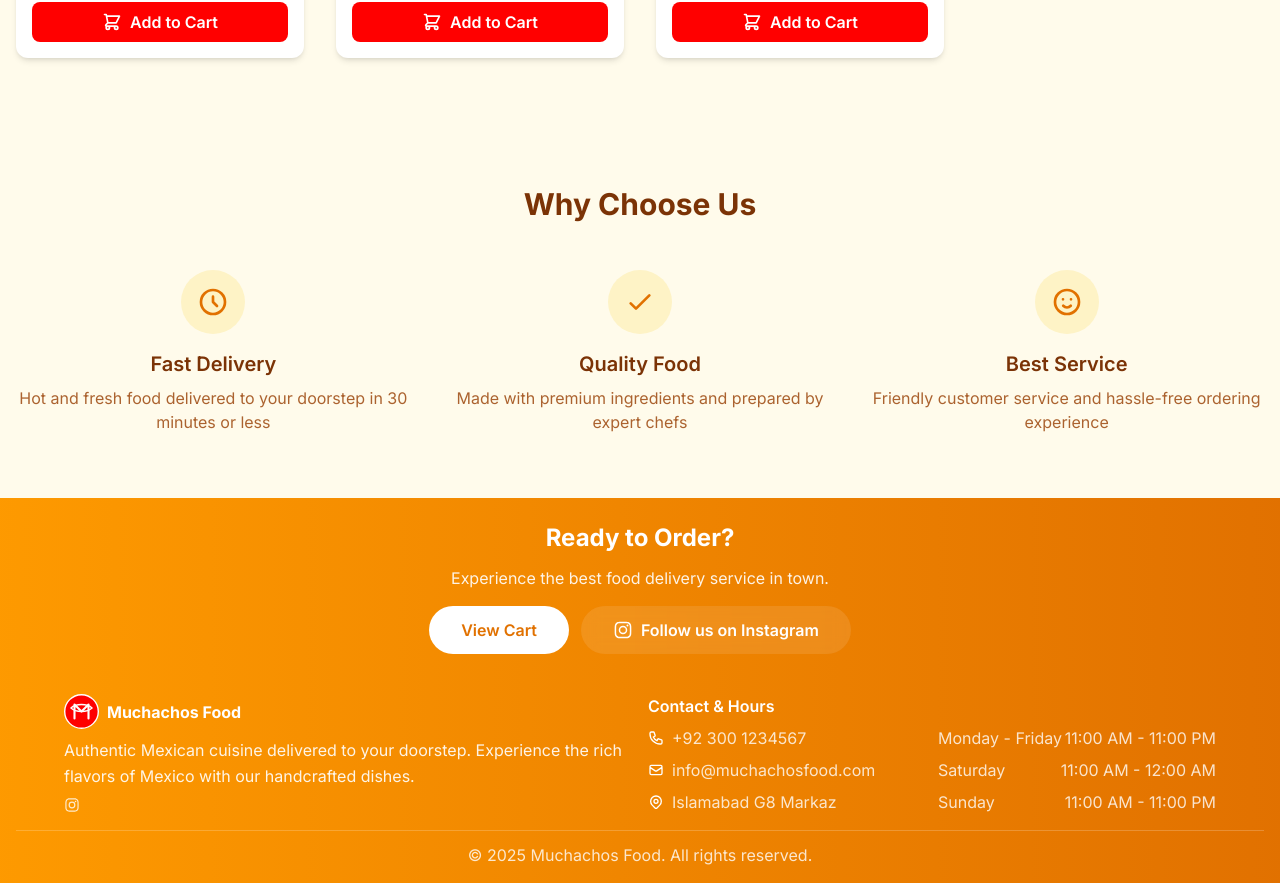
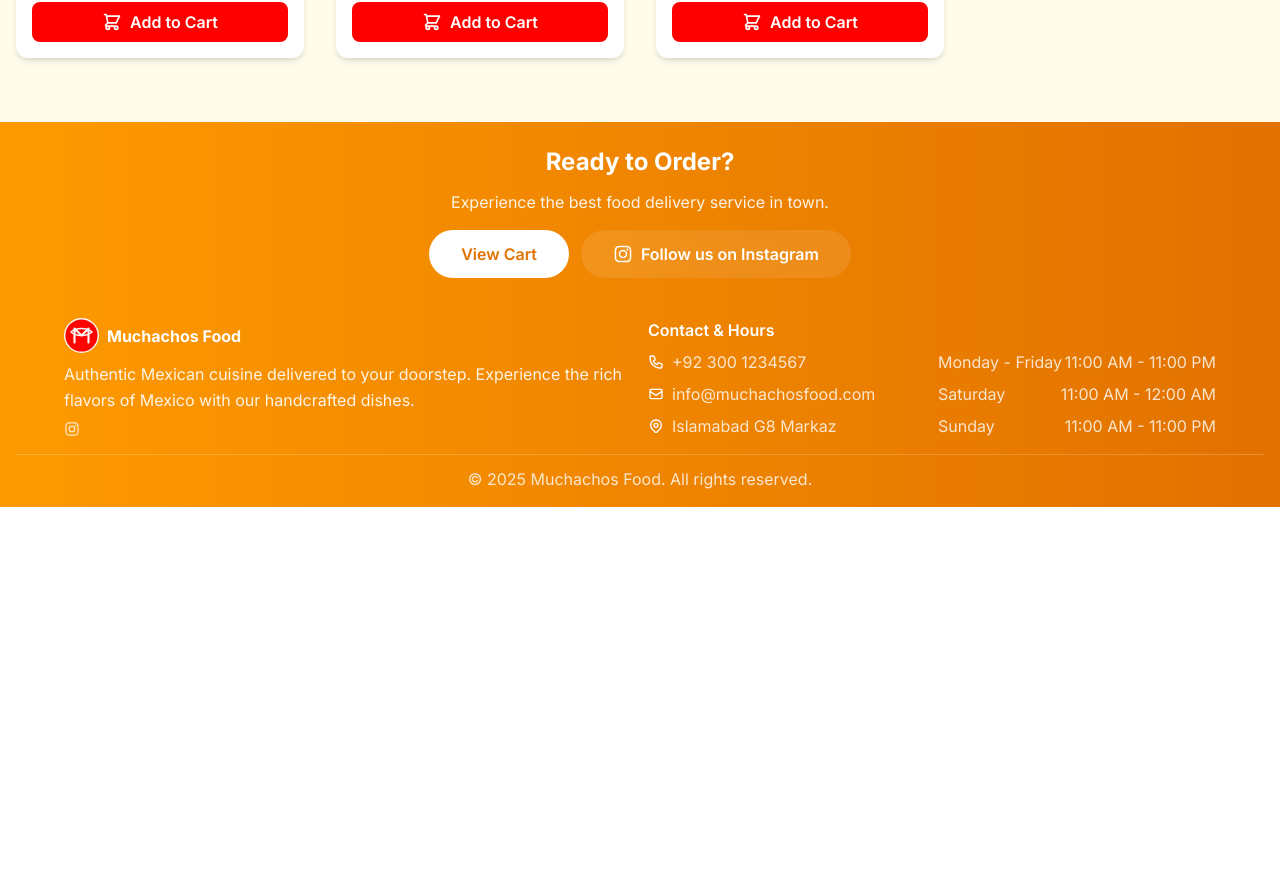
Before and after one commit to hafsabibi195/muchachos-food, a Next.js app: page / in a window 1280 px wide. Shown: the part 1838-2721 px from the top of the page. After the commit the page ends 2345 px from the top, so only its background shows below. Built offline with nearby package versions, Linux system fonts and the light colour scheme.

Commit message:
restore UI without map

```diff
--- a/src/app/page.tsx
+++ b/src/app/page.tsx
@@ -79,86 +79,6 @@ export default function HomePage() {
         </div>
       </section>
 
-      {/* Features Section */}
-      <section className="py-16 bg-amber-50 dark:bg-amber-900/20">
-        <div className="container mx-auto px-4">
-          <h2 className="text-3xl font-bold text-center mb-12 text-amber-900 dark:text-amber-100">
-            Why Choose Us
-          </h2>
-          <div className="grid grid-cols-1 md:grid-cols-3 gap-8">
-            <div className="text-center">
-              <div className="w-16 h-16 mx-auto mb-4 bg-amber-100 dark:bg-amber-800/30 rounded-full flex items-center justify-center">
-                <svg
-                  className="w-8 h-8 text-amber-600 dark:text-amber-400"
-                  fill="none"
-                  stroke="currentColor"
-                  viewBox="0 0 24 24"
-                >
-                  <path
-                    strokeLinecap="round"
-                    strokeLinejoin="round"
-                    strokeWidth="2"
-                    d="M12 8v4l3 3m6-3a9 9 0 11-18 0 9 9 0 0118 0z"
-                  />
-                </svg>
-              </div>
-              <h3 className="text-xl font-semibold mb-2 text-amber-900 dark:text-amber-100">
-                Fast Delivery
-              </h3>
-              <p className="text-amber-800/80 dark:text-amber-200/80">
-                Hot and fresh food delivered to your doorstep in 30 minutes or less
-              </p>
-            </div>
-            <div className="text-center">
-              <div className="w-16 h-16 mx-auto mb-4 bg-amber-100 dark:bg-amber-800/30 rounded-full flex items-center justify-center">
-                <svg
-                  className="w-8 h-8 text-amber-600 dark:text-amber-400"
-                  fill="none"
-                  stroke="currentColor"
-                  viewBox="0 0 24 24"
-                >
-                  <path
-                    strokeLinecap="round"
-                    strokeLinejoin="round"
-                    strokeWidth="2"
-                    d="M5 13l4 4L19 7"
-                  />
-                </svg>
-              </div>
-              <h3 className="text-xl font-semibold mb-2 text-amber-900 dark:text-amber-100">
-                Quality Food
-              </h3>
-              <p className="text-amber-800/80 dark:text-amber-200/80">
-                Made with premium ingredients and prepared by expert chefs
-              </p>
-            </div>
-            <div className="text-center">
-              <div className="w-16 h-16 mx-auto mb-4 bg-amber-100 dark:bg-amber-800/30 rounded-full flex items-center justify-center">
-                <svg
-                  className="w-8 h-8 text-amber-600 dark:text-amber-400"
-                  fill="none"
-                  stroke="currentColor"
-                  viewBox="0 0 24 24"
-                >
-                  <path
-                    strokeLinecap="round"
-                    strokeLinejoin="round"
-                    strokeWidth="2"
-                    d="M14.828 14.828a4 4 0 01-5.656 0M9 10h.01M15 10h.01M21 12a9 9 0 11-18 0 9 9 0 0118 0z"
-                  />
-                </svg>
-              </div>
-              <h3 className="text-xl font-semibold mb-2 text-amber-900 dark:text-amber-100">
-                Best Service
-              </h3>
-              <p className="text-amber-800/80 dark:text-amber-200/80">
-                Friendly customer service and hassle-free ordering experience
-              </p>
-            </div>
-          </div>
-        </div>
-      </section>
-
       <Footer />
     </main>
   );
```
